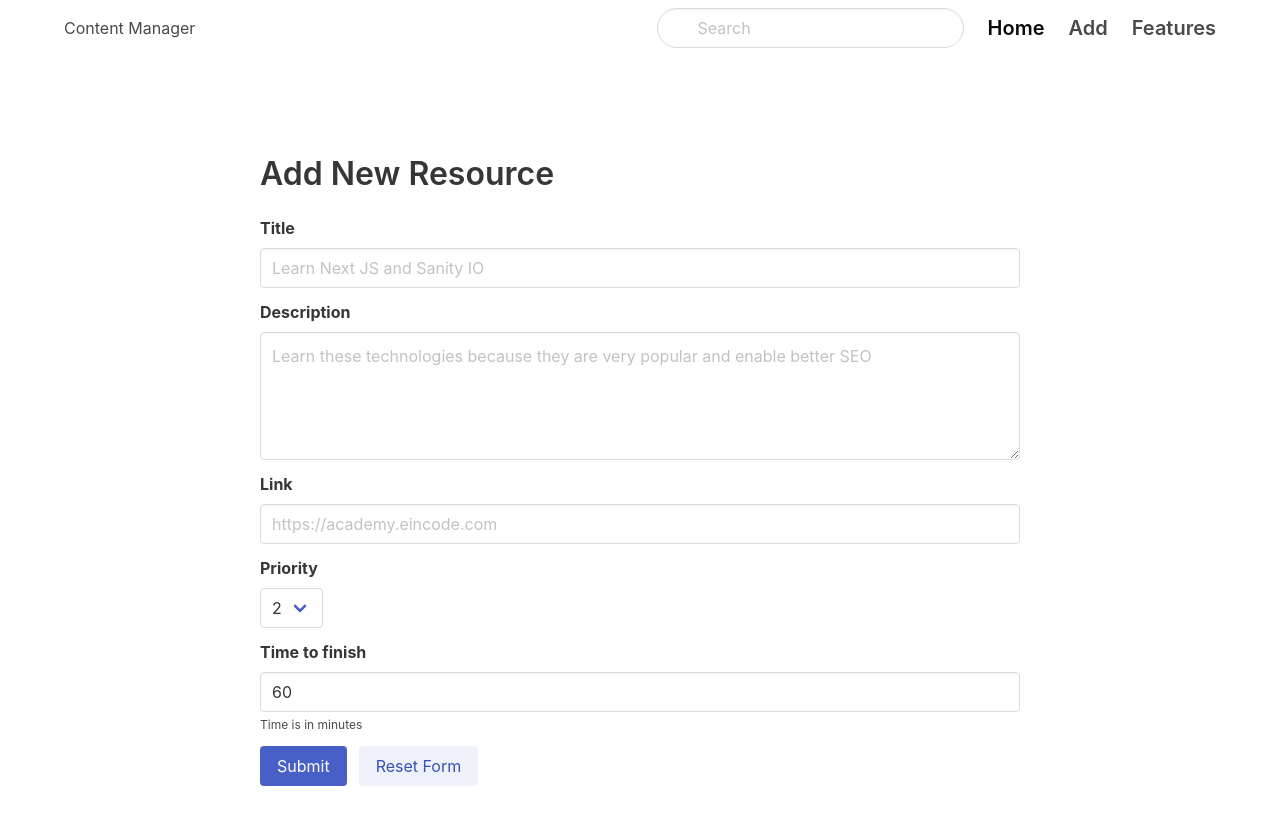
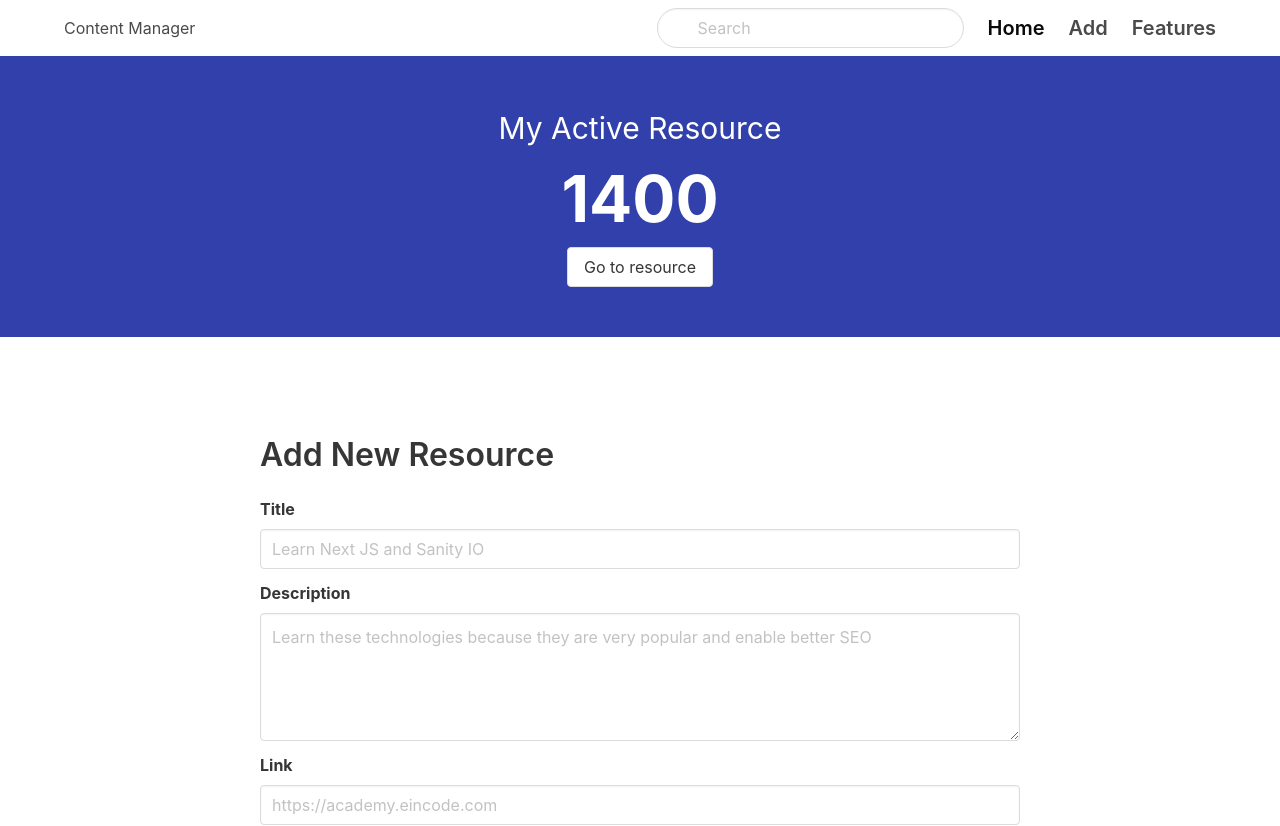
Before and after one commit to tomoyukikat0/nextjs-app-content-manager, a Next.js app: page /resources/new in a window 1280 px wide. Shown: the top 826 px of the page. Before the commit the page ends 800 px from the top, so only its background shows below. Built offline with nearby package versions, Linux system fonts and the light colour scheme.

Commit message:
create active resouce components

```diff
--- /dev/null
+++ b/components/ActiveResource.js
@@ -0,0 +1,21 @@
+import Link from "next/link";
+
+const ActiveResource = () => {
+  return (
+    <div className="active-resource">
+      <h1 className="resource-name">My Active Resource</h1>
+      <div className="time-wrapper">
+        <h2 className="elapsed-time">
+          1400
+        </h2>
+      </div>
+      <Link href="/">
+        <a className="button">
+          Go to resource
+        </a>
+      </Link>
+    </div>
+  )
+}
+
+export default ActiveResource;
--- a/components/Layout.js
+++ b/components/Layout.js
@@ -1,9 +1,11 @@
 import Navbar from "../components/Navbar"
+import ActiveResource from "../components/ActiveResource";
 
 const Layout = ({ children }) => {
   return (
     <>
       <Navbar />
+      <ActiveResource />
       { children }
     </>
   )
--- a/styles/globals.css
+++ b/styles/globals.css
@@ -18,3 +18,19 @@ a {
 .resource-form {
   margin-top: 100px;
 }
+
+.active-resource {
+  background-color: #3140aa;
+  padding: 50px;
+  text-align: center;
+  color: white;
+}
+
+.active-resource .resource-name {
+  font-size: 30px;
+}
+
+.active-resource .elapsed-time {
+  font-size: 64px;
+  font-weight: bold;
+}
```
